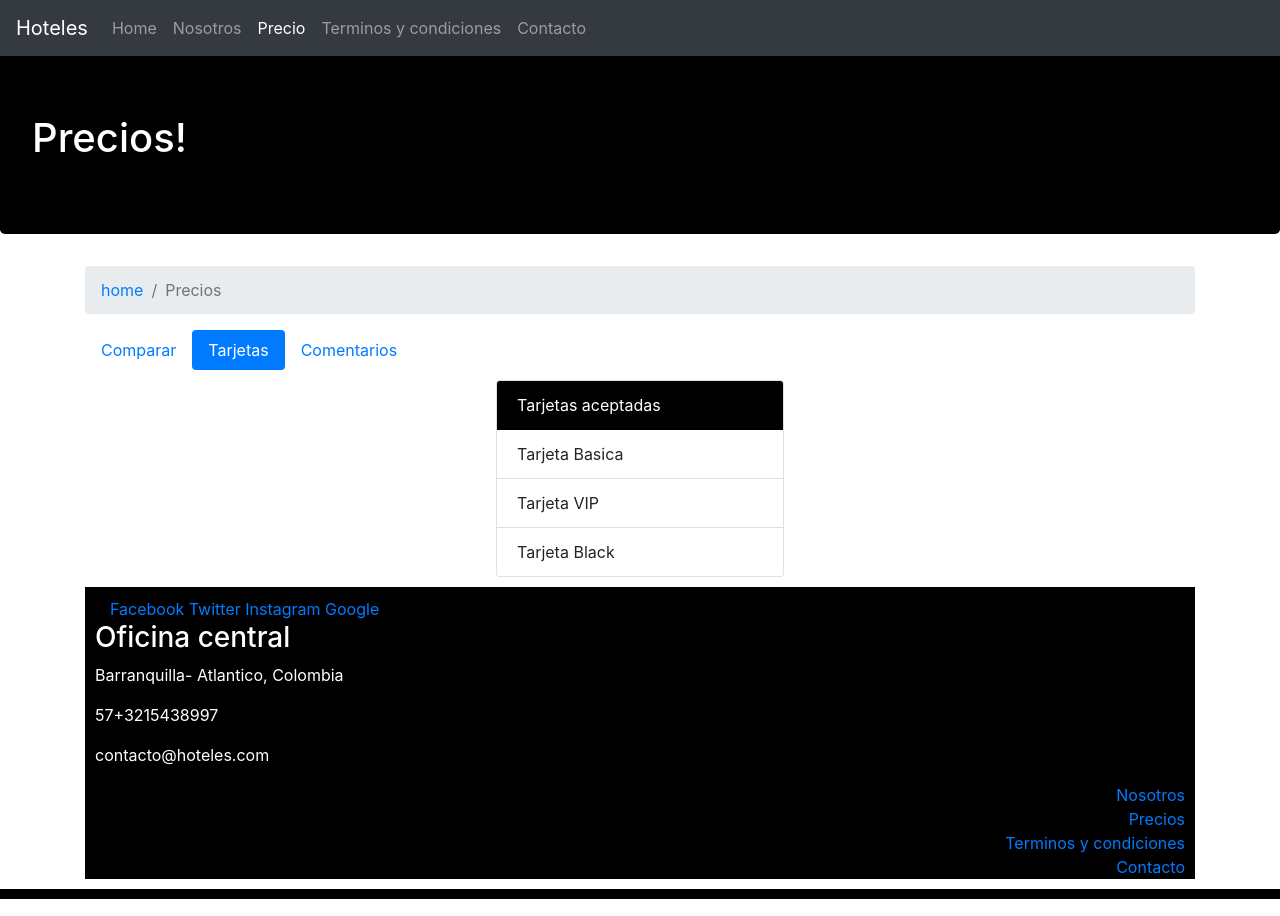
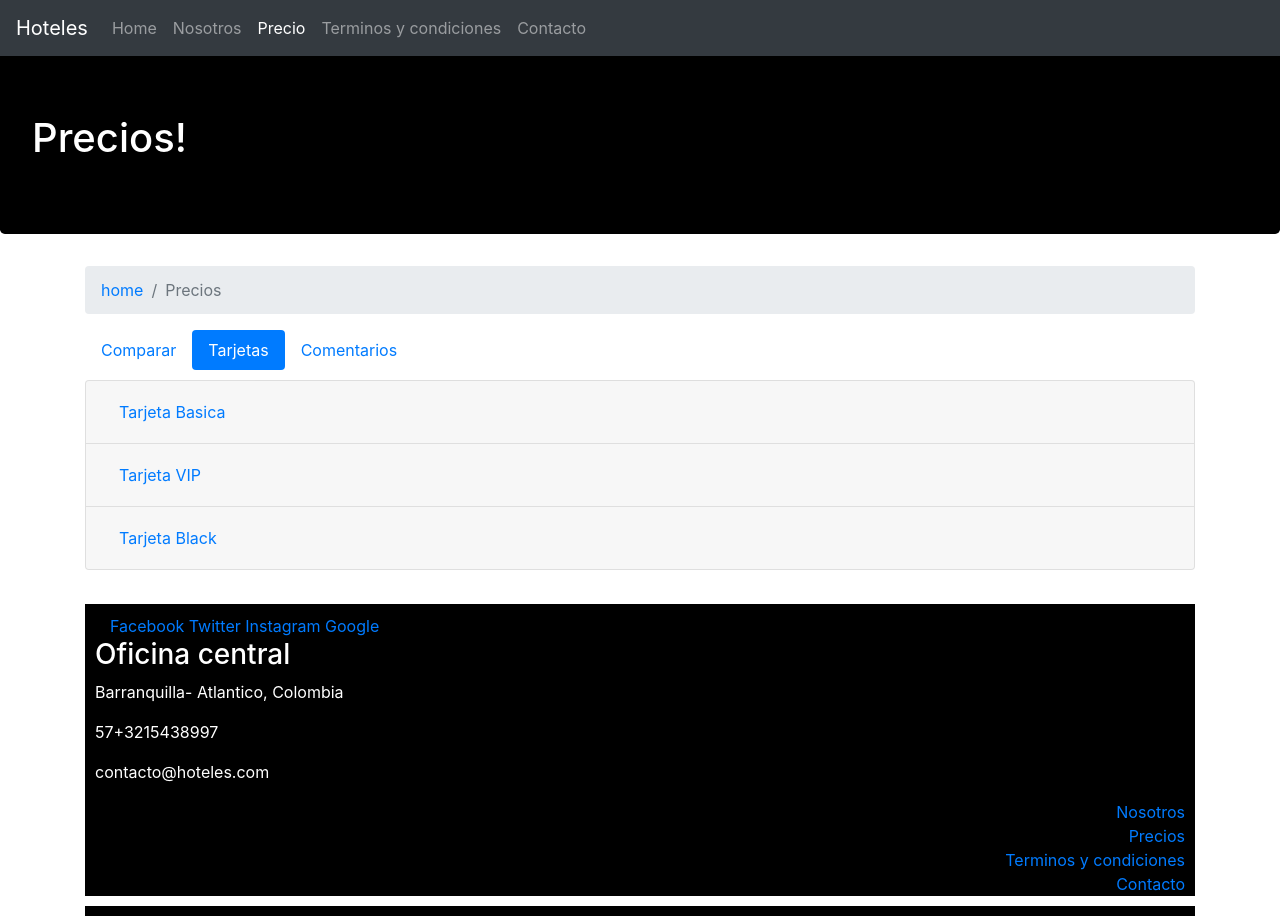
Before and after one commit to Andres032/hoteles, a website: page precios.html in a window 1280 px wide. Both pictures are taken after a click on the tab "Tarjetas". Drawn offline with nearby package versions, Linux system fonts and the light colour scheme; a web font is replaced by a local one.

Commit message:
agregando acordeon a las tarjetas

```diff
--- a/precios.html
+++ b/precios.html
@@ -118,18 +118,59 @@
 
   <div class="tab-pane fade" id="tarjetas" role="tabpanel" aria-labelledby="tarjetas-tab">
 
-      <div class="d-flex justify-content-center">
-         <div class="card" style="width: 18rem;">
-           <div class="card-header" style="background-color: black; color: white;">
-            Tarjetas aceptadas
+      <div class="accordion" id="accordionTarjetas">
+         <div class="card">
+           <div class="card-header" id="headingOne">
+
+            <h5 class="mb-0">
+
+               <button class="btn btn-link" type="button" data-toggle="collapse" data-target="#collapseBasica" aria expanded="true" aria-controls="collapseBasica">
+                 Tarjeta Basica
+               </button>
+            </h5>
           </div>
-          <ul class="list-group list-group-flush">
-               <li class="list-group-item">Tarjeta Basica</li>
-               <li class="list-group-item">Tarjeta VIP</li>
-               <li class="list-group-item">Tarjeta Black</li>
-            </ul>
+          <div id="collapseBasica" class="collapse" aria-labelledby="headingOne" data-parent="#accordionTarjetas">
+            <div class="card-body">
+               Podes reservar en 3 cuotas sin interes.
+            </div>
           </div>
-      </div>
+        </div>
+
+         <div class="card">
+           <div class="card-header" id="headingOne">
+
+            <h5 class="mb-0">
+
+               <button class="btn btn-link" type="button" data-toggle="collapse" data-target="#collapseVIP" aria expanded="true" aria-controls="collapseVIP">
+                 Tarjeta VIP
+               </button>
+            </h5>
+          </div>
+          <div id="collapseVIP" class="collapse" aria-labelledby="headingOne" data-parent="#accordionTarjetas">
+            <div class="card-body">
+               Podes reservar en 5 cuotas sin intereses.
+            </div>
+          </div>
+        </div>
+
+         <div class="card">
+           <div class="card-header" id="headingOne">
+
+            <h5 class="mb-0">
+
+               <button class="btn btn-link" type="button" data-toggle="collapse" data-target="#collapseBlack" aria expanded="true" aria-controls="collapseBlack">
+                 Tarjeta Black
+               </button>
+            </h5>
+          </div>
+          <div id="collapseBlack" class="collapse" aria-labelledby="headingOne" data-parent="#accordionTarjetas">
+            <div class="card-body">
+               Podes reservar 12  cuotas sin interes. Al llegar recibiras un monton de beneficios para que disfrutes.
+            </div>
+          </div>
+        </div>
+
+
 
   </div>
    <div class="tab-pane fade" id="comentarios" role="tab-panel" aria-labelledby="comentarios-tab">Comentarios</div>
```
Also changed, not shown: index.html (+21 -8 lines).
